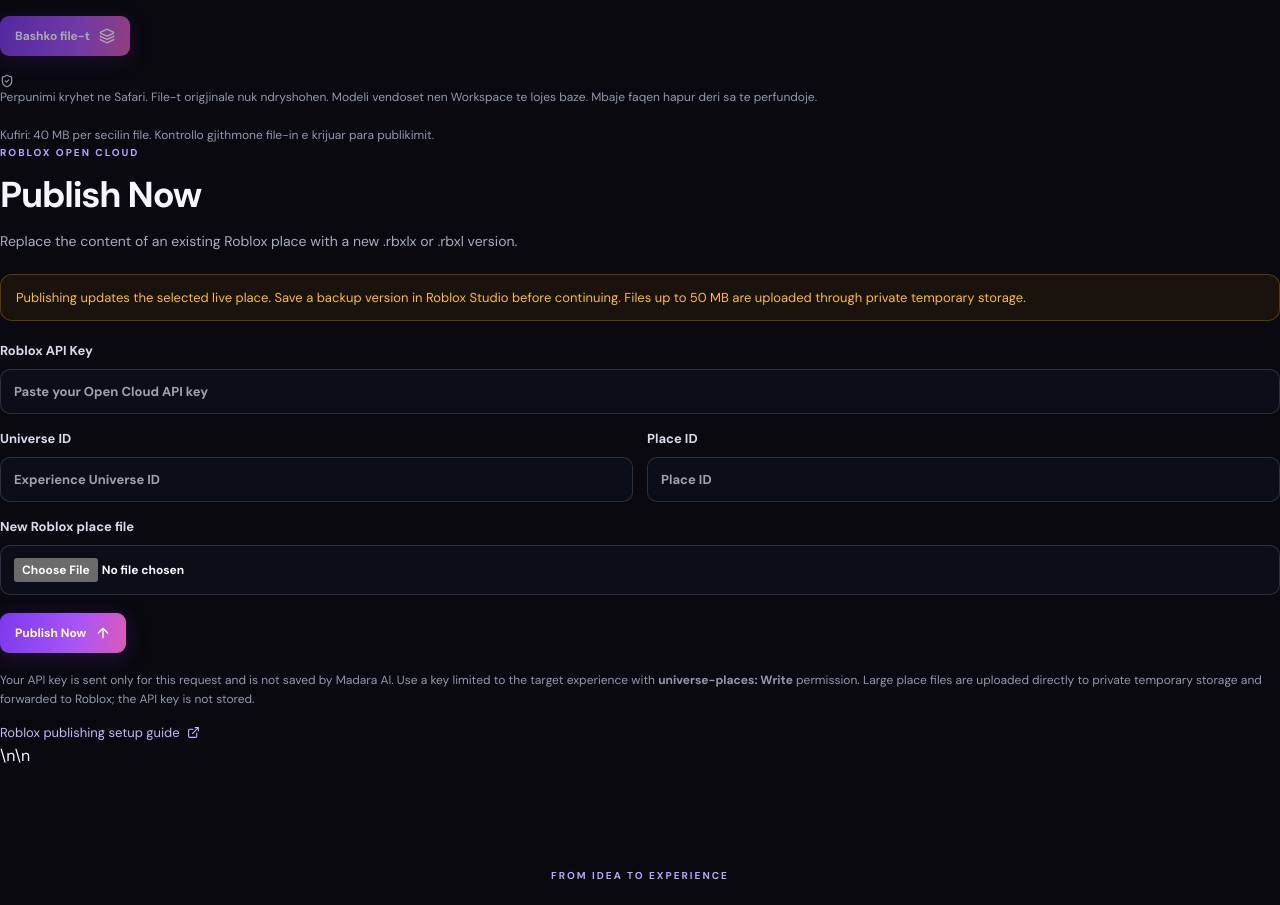
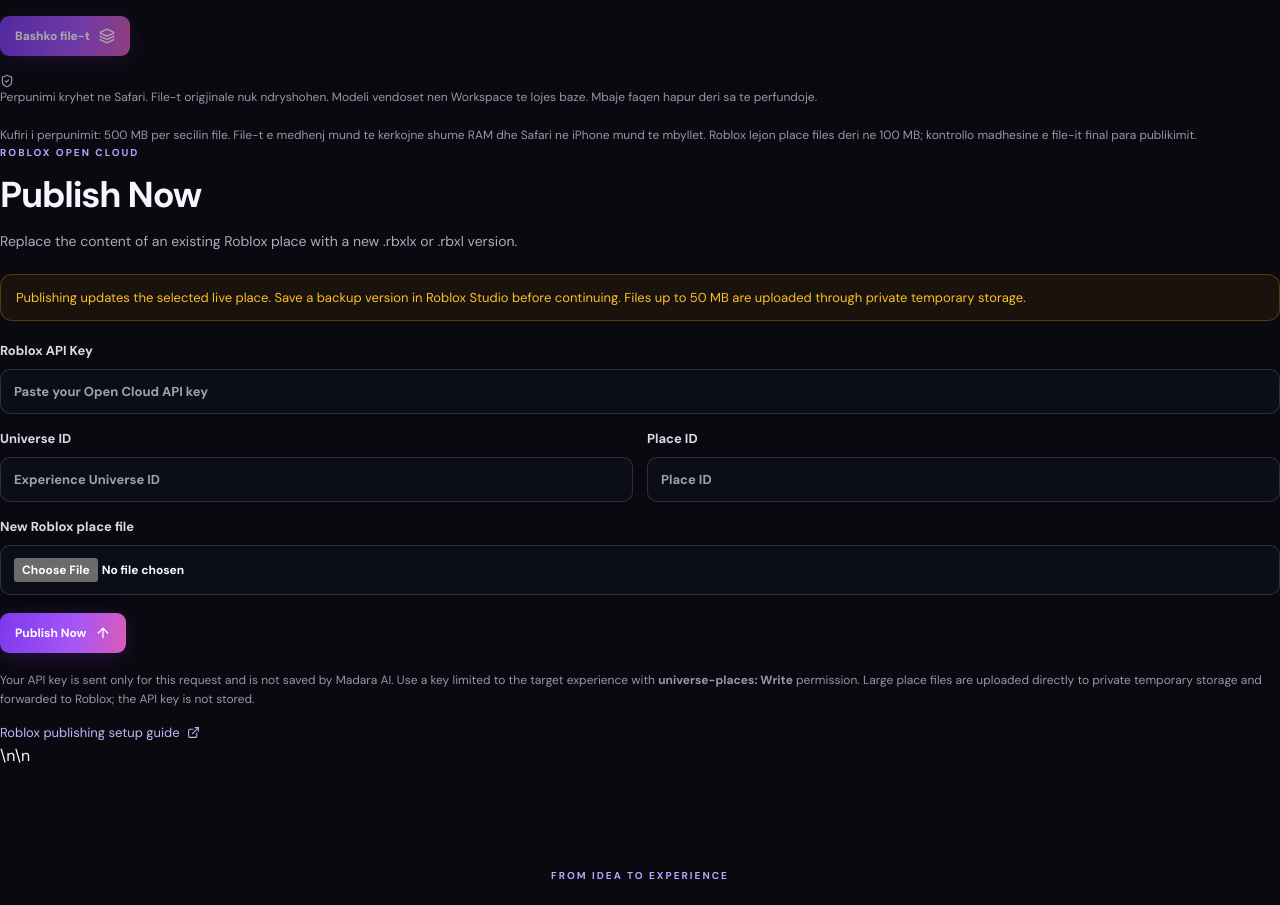
Before and after one commit to mhmxhma4-ship-it/Madara-AI, a Next.js app: page / in a window 1280 px wide. Shown: the part 2045-2950 px from the top of the page. Built offline with nearby package versions, Linux system fonts and the light colour scheme.

Commit message:
Raise Madara file merger input limit to 500 MB

```diff
--- a/app/components/FileMergerPanel.tsx
+++ b/app/components/FileMergerPanel.tsx
@@ -8,7 +8,7 @@ type MergerModule = {
   merge_place: (base: Uint8Array, model: Uint8Array) => Uint8Array;
 };
 
-const MAX_FILE_SIZE = 40 * 1024 * 1024;
+const MAX_FILE_SIZE = 500 * 1024 * 1024;
 
 function hasRobloxBinaryHeader(bytes: Uint8Array) {
   return bytes.length >= 32 &&
@@ -45,7 +45,7 @@ export default function FileMergerPanel() {
     }
     if (placeFile.size > MAX_FILE_SIZE || modelFile.size > MAX_FILE_SIZE) {
       setError(true);
-      setStatus("Secili file duhet te jete maksimumi 40 MB.");
+      setStatus("Secili file duhet te jete maksimumi 500 MB. Ne iPhone, file-t shume te medhenj mund te mbyllin Safari nese mbaron memoria.");
       return;
     }
 
@@ -130,7 +130,7 @@ export default function FileMergerPanel() {
         {outputUrl && <a className="generate-button publish-submit" href={outputUrl} download={outputName}><Download size={16} /> Shkarko {outputName}</a>}
       </div>
       <p className="publish-security"><ShieldCheck size={14} /> Perpunimi kryhet ne Safari. File-t origjinale nuk ndryshohen. Modeli vendoset nen Workspace te lojes baze. Mbaje faqen hapur deri sa te perfundoje.</p>
-      <p className="publish-security">Kufiri: 40 MB per secilin file. Kontrollo gjithmone file-in e krijuar para publikimit.</p>
+      <p className="publish-security">Kufiri i perpunimit: 500 MB per secilin file. File-t e medhenj mund te kerkojne shume RAM dhe Safari ne iPhone mund te mbyllet. Roblox lejon place files deri ne 100 MB; kontrollo madhesine e file-it final para publikimit.</p>
     </section>
   );
 }
```
